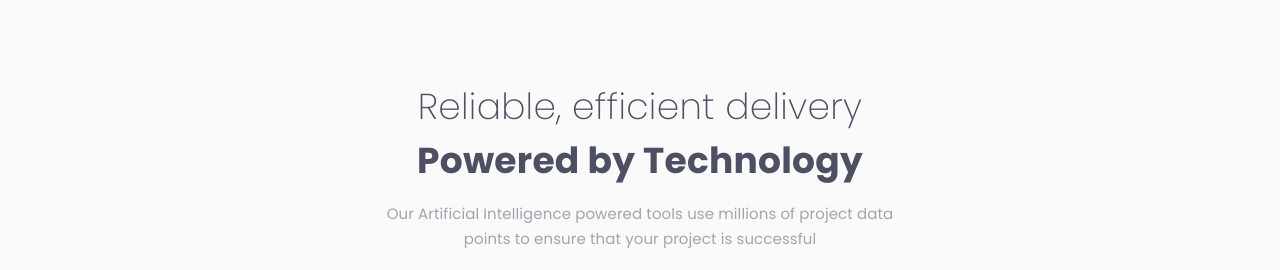
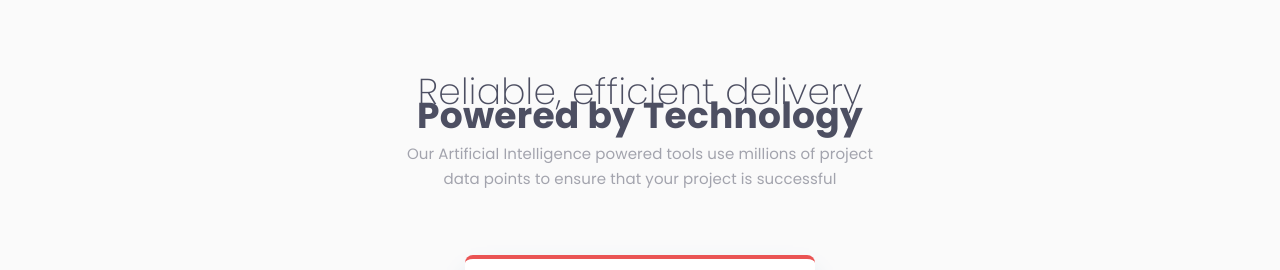
Before and after one commit to marcus-hill/four-card-feature, a plain HTML site: page index.html in a window 1280 px wide. Shown: the top 270 px of the page. Drawn offline with Linux system fonts and the light colour scheme.

Commit message:
Tweak HTML

```diff
--- a/index.html
+++ b/index.html
@@ -14,7 +14,7 @@
 <body>
   <main>
     <div class="title-section">
-      <h2 class="title">Reliable, efficient delivery<br><strong>Powered by Technology</strong></h2>
+      <h2 class="title">Reliable, efficient delivery <strong>Powered by Technology</strong></h2>
       <p class="main-description">Our Artificial Intelligence powered tools use millions of project data points
         to ensure that your project is successful
       </p>
--- a/style.css
+++ b/style.css
@@ -36,7 +36,7 @@ html:focus-within {
 body {
   min-height: 100vh;
   text-rendering: optimizeSpeed;
-  line-height: 1.5;
+  line-height: 1.5rem;
 }
 
 /* A elements that don't have a class get default styles */
@@ -94,7 +94,7 @@ main {
 .title-section {
     color: #4D4F62;
     text-align: center;
-    max-width: 33.75rem;
+    max-width: 20.5rem;
     margin: 5rem 2rem 4.875rem 2rem;
 }
 
@@ -169,7 +169,7 @@ main {
 }
 
 
-@media (min-width: 45.625rem) {
+@media (min-width: 70rem) {
     .cards-holder {
         grid-template-columns: 1fr 1fr 1fr;
         grid-template-rows: 1fr 1fr 1fr 1fr;
@@ -197,5 +197,6 @@ main {
     }
     .title-section {
         margin-bottom: 4rem;
+        max-width: 30.8rem;
     }
 }
```
